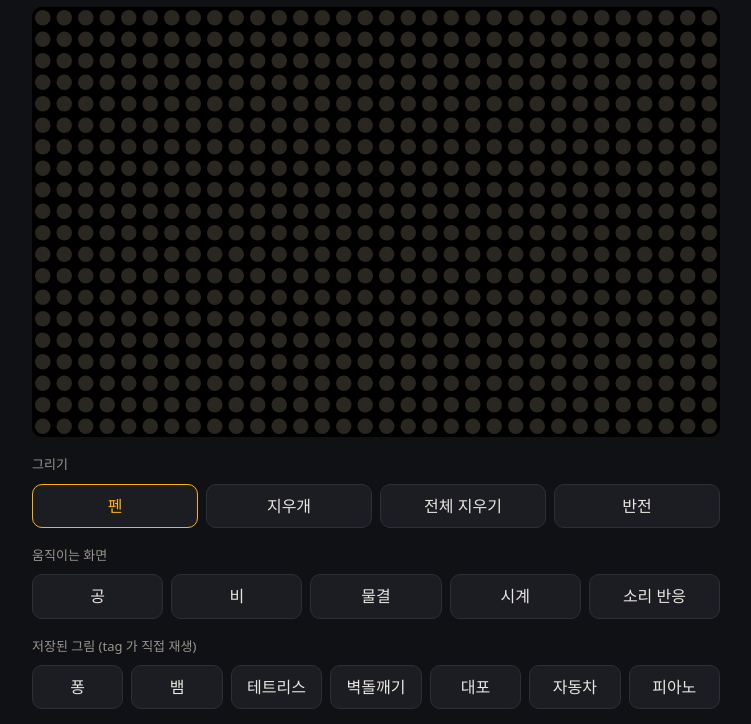
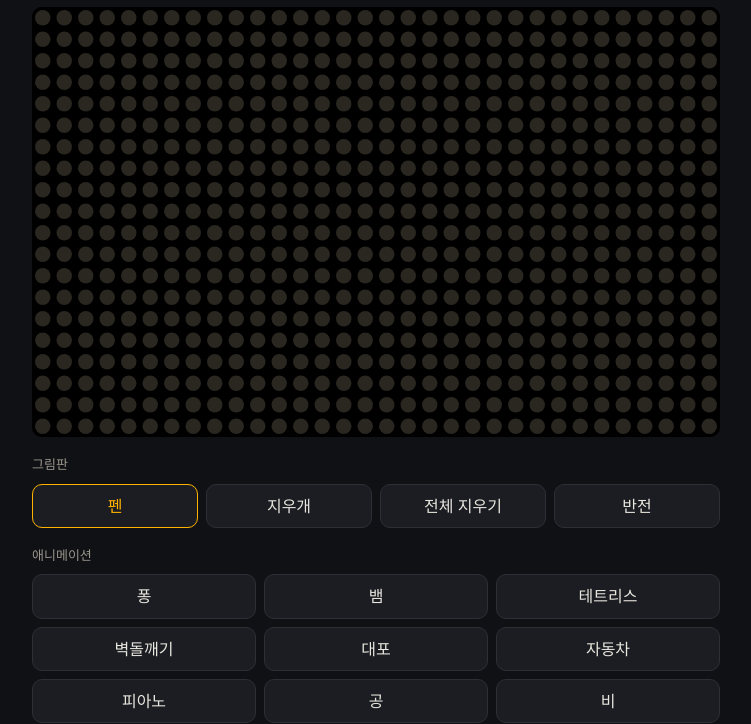
Before and after one commit to Sanggeun0416/led-live, a plain HTML site: page index.html in a window 1280 px wide. Shown: the part 89-813 px from the top of the page, without its empty margins (264-1015 px from the left). Drawn offline with Linux system fonts and the light colour scheme.

Commit message:
refactor: group the page into drawing, animations and signboard
Co-Authored-By: Claude Fable 5.2 <noreply@anthropic.com>

```diff
--- a/index.html
+++ b/index.html
@@ -27,6 +27,8 @@
   #screen { width: 100%; aspect-ratio: 32 / 20; display: block; background: #000; border-radius: 10px; touch-action: none; }
   .row { display: flex; flex-wrap: wrap; gap: 8px; margin-top: 10px; }
   .row > button { flex: 1 1 0; white-space: nowrap; }
+  .grid { display: grid; grid-template-columns: repeat(3, 1fr); gap: 8px; margin-top: 10px; }
+  .grid > button { padding: 10px 6px; white-space: nowrap; }
   label { display: flex; align-items: center; gap: 10px; margin-top: 14px; font-size: 14px; color: var(--dim); }
   input[type=range] { flex: 1; accent-color: var(--led); height: 32px; }
   input[type=text] { flex: 3 1 0; min-width: 0; font: inherit; color: var(--text); background: var(--panel); border: 1px solid var(--line); border-radius: 10px; padding: 10px 12px; min-height: 44px; }
@@ -44,7 +46,7 @@
 
 <canvas id="screen"></canvas>
 
-<h2>그리기</h2>
+<h2>그림판</h2>
 <div class="row">
   <button id="pen" class="on">펜</button>
   <button id="eraser">지우개</button>
@@ -52,8 +54,8 @@
   <button id="invert">반전</button>
 </div>
 
-<h2>움직이는 화면</h2>
-<div class="row">
+<h2>애니메이션</h2>
+<div class="grid" id="anims">
   <button data-demo="ball">공</button>
   <button data-demo="rain">비</button>
   <button data-demo="ripple">물결</button>
@@ -61,10 +63,7 @@
   <button data-demo="sound">소리 반응</button>
 </div>
 
-<h2>저장된 그림 (tag 가 직접 재생)</h2>
-<div class="row" id="sheets"></div>
-
-<h2>글자 띄우기</h2>
+<h2>전광판</h2>
 <div class="row">
   <input id="msg" type="text" value="SKAICHIPS 안녕하세요" maxlength="80" placeholder="띄울 문구" enterkeyhint="go">
   <button data-demo="text">띄우기</button>
@@ -284,11 +283,13 @@ function startSheet(s) {
   demoTimer = setInterval(run, 100);        // the sheets are drawn for 10 frames a second
   if (ch) askSheet(s);
 }
+// One list for the user: the stored animations first, then the ones the page computes
+const firstDemo = $('anims').firstElementChild;
 for (const s of SHEETS) {
   const b = document.createElement('button');
   b.textContent = s.label; b.dataset.sheet = s.id;
   b.onclick = () => sheet === s ? stopDemo() : startSheet(s);
-  $('sheets').appendChild(b);
+  $('anims').insertBefore(b, firstDemo);
 }
 
 /* ---------- Bluetooth ---------- */
@@ -329,14 +330,14 @@ async function pump() {
 function onNotify(e) {
   const d = e.target.value, id = d.getUint16(0);
   if (id === CMD_ACK && d.byteLength >= 14) tagStat = `tag: 받음 ${d.getUint32(2, true)}, 표시 ${d.getUint32(6, true)}, 실패 ${d.getUint32(10, true)}`;
-  else if (id === CMD_AVAIL_ACK && sheet) say('tag 가 저장된 그림을 재생 중: ' + sheet.label);
+  else if (id === CMD_AVAIL_ACK && sheet) say('재생 중: ' + sheet.label);
   else if (id === CMD_SHOWN && sheet) {
     // it is the sheet the tag had up before the live screen: leaving the live screen brings it back
     op(() => ch.writeValueWithResponse(cmd(CMD_LIVE, 0)));
-    say('tag 가 저장된 그림을 재생 중: ' + sheet.label);
+    say('재생 중: ' + sheet.label);
   } else if (id === CMD_REQ && sheet) {
     sheetStream = true; mute = false;       // not built into this tag: the page sends the frames
-    say('tag 에 없는 그림이라 폰에서 보내는 중: ' + sheet.label);
+    say('재생 중: ' + sheet.label);
   }
   else if (id === CMD_ERR) say('tag 가 명령을 거부함 (실시간 모드가 없는 펌웨어일 수 있음)', true);
 }
```
